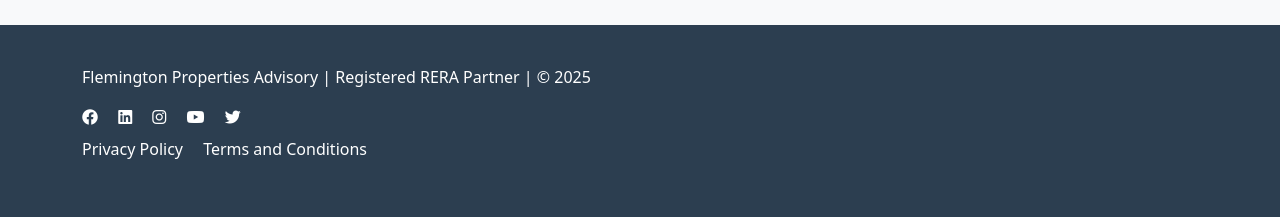
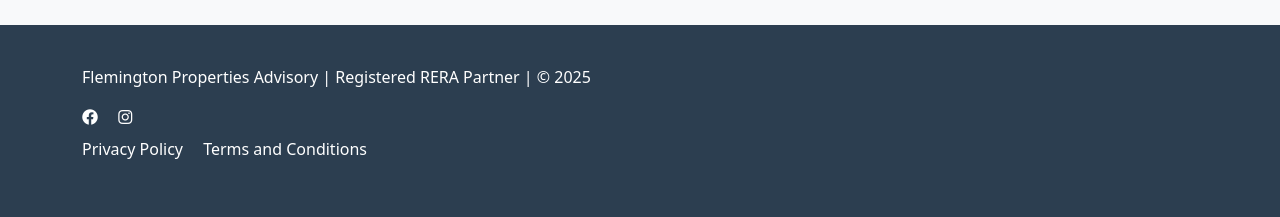
Before and after one commit to masteraamie/flemington-properties, a PHP site: page /index.php in a window 1280 px wide. Shown: the part 3231-3448 px from the top of the page. Run offline with PHP 8.4, Linux system fonts and the light colour scheme.

Commit message:
added social links

```diff
--- a/includes/footer.php
+++ b/includes/footer.php
@@ -7,11 +7,11 @@
                 </div>
 
                 <div class="col-md-6 col-sm-12 mb-2">
-                    <a href="#" class="text-white text-decoration-none me-3"><i class="fab fa-facebook"></i></a>
-                    <a href="#" class="text-white text-decoration-none me-3"><i class="fab fa-linkedin"></i></a>
-                    <a href="#" class="text-white text-decoration-none me-3"><i class="fab fa-instagram"></i></a>
-                    <a href="#" class="text-white text-decoration-none me-3"><i class="fab fa-youtube"></i></a>
-                    <a href="#" class="text-white text-decoration-none me-3"><i class="fab fa-twitter"></i></a>
+                    <a href="https://www.facebook.com/profile.php?id=61571613819926" class="text-white text-decoration-none me-3"><i class="fab fa-facebook"></i></a>
+                    <!-- <a href="#" class="text-white text-decoration-none me-3"><i class="fab fa-linkedin"></i></a> -->
+                    <a href="https://www.instagram.com/flemingtonproperties" class="text-white text-decoration-none me-3"><i class="fab fa-instagram"></i></a>
+                    <!-- <a href="#" class="text-white text-decoration-none me-3"><i class="fab fa-youtube"></i></a>
+                    <a href="#" class="text-white text-decoration-none me-3"><i class="fab fa-twitter"></i></a> -->
                 </div>
 
                 <div class="row mb-3">
```
